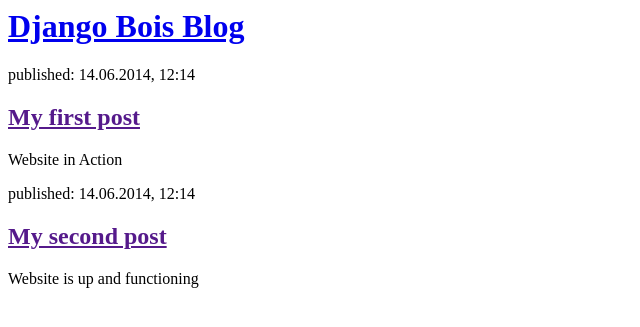
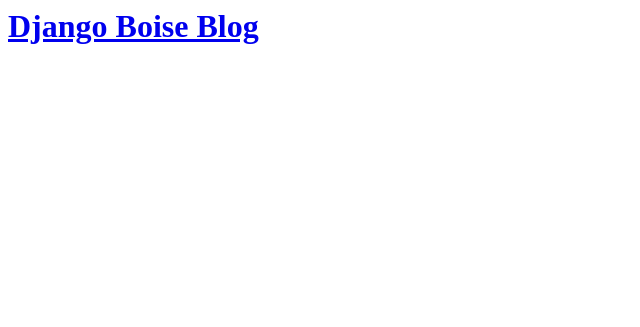
Before and after one commit to lomna17/AMAPP, a Django app: page /bloggyboi/ in a window 1280 px wide. Shown: the top 327 px of the page, without its empty margins (0-640 px from the left). Run offline with Django 3.2, Linux system fonts and the light colour scheme; tables that the repository leaves empty hold one stand-in row (values such as "Sample post").

Commit message:
added stuff to template

```diff
--- a/bloggyboi/templates/bloggyboi/post_list.html
+++ b/bloggyboi/templates/bloggyboi/post_list.html
@@ -4,19 +4,14 @@
     </head>
     <body>
         <div>
-            <h1><a href="/">Django Bois Blog</a></h1>
-        </div>
-
-        <div>
-            <p>published: 14.06.2014, 12:14</p>
-            <h2><a href="">My first post</a></h2>
-            <p>Website in Action</p>
-        </div>
-
-        <div>
-            <p>published: 14.06.2014, 12:14</p>
-            <h2><a href="">My second post</a></h2>
-            <p>Website is up and functioning</p>
-        </div>
+			<h1><a href="/">Django Boise Blog</a></h1>
+		</div>
+		{% for post in posts %}
+			<div>
+				<p>published: {{ post.published_date }}</p>
+				<h1><a href="">{{ post.title }}</a></h1>
+				<p>{{ post.text|linebreaksbr }}</p>
+			</div>
+		{% endfor %}
     </body>
 </html>
--- a/bloggyboi/views.py
+++ b/bloggyboi/views.py
@@ -1,5 +1,8 @@
 from django.shortcuts import render
+from .models import Post
+from django.utils import timezone
 
 # Create your views here.
 def post_list(request):
-    return render(request, "bloggyboi/post_list.html", {})
+    posts = Post.objects.filter(published_date__lte=timezone.now()).order_by('published_date')
+    return render(request, "bloggyboi/post_list.html", {"posts": posts})
```
